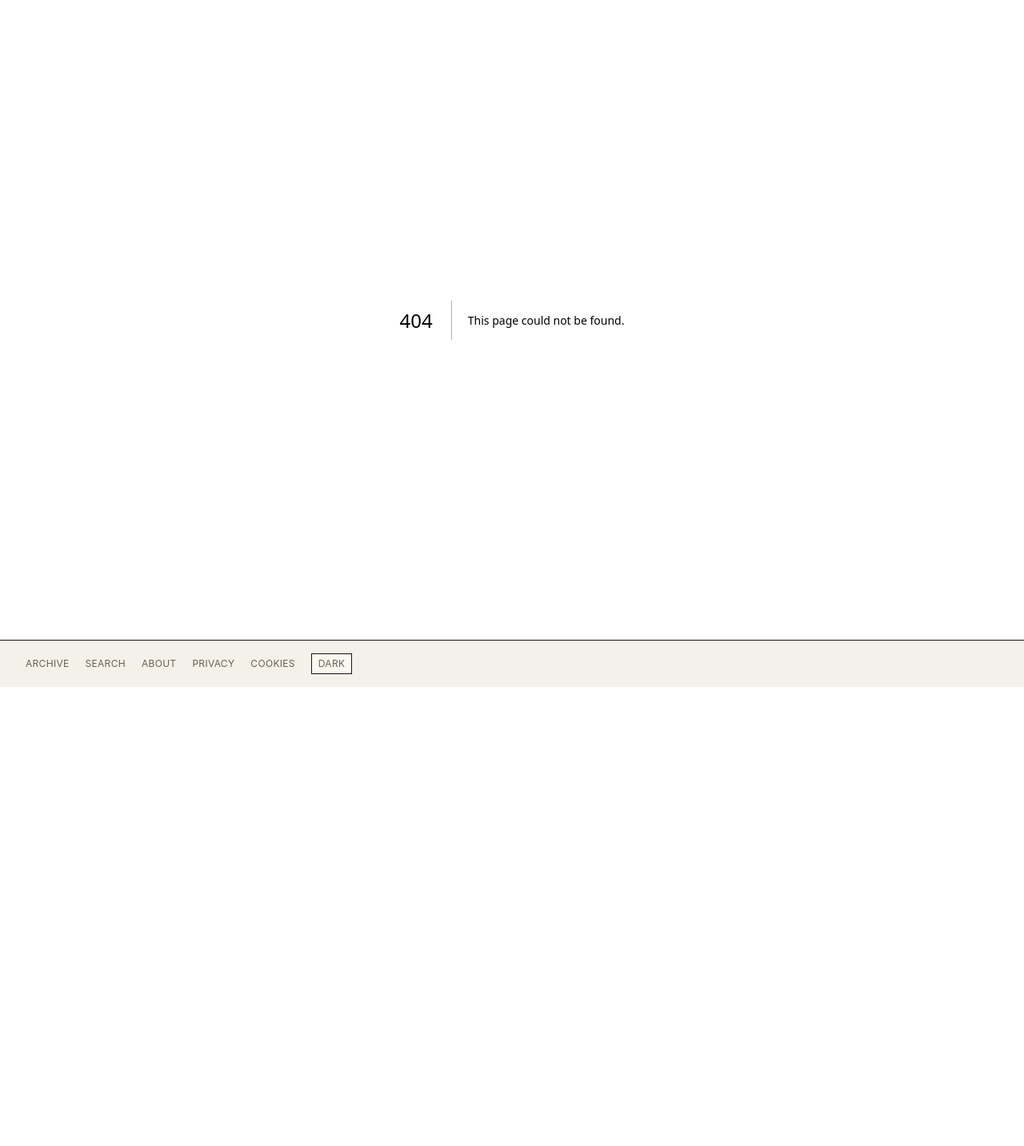
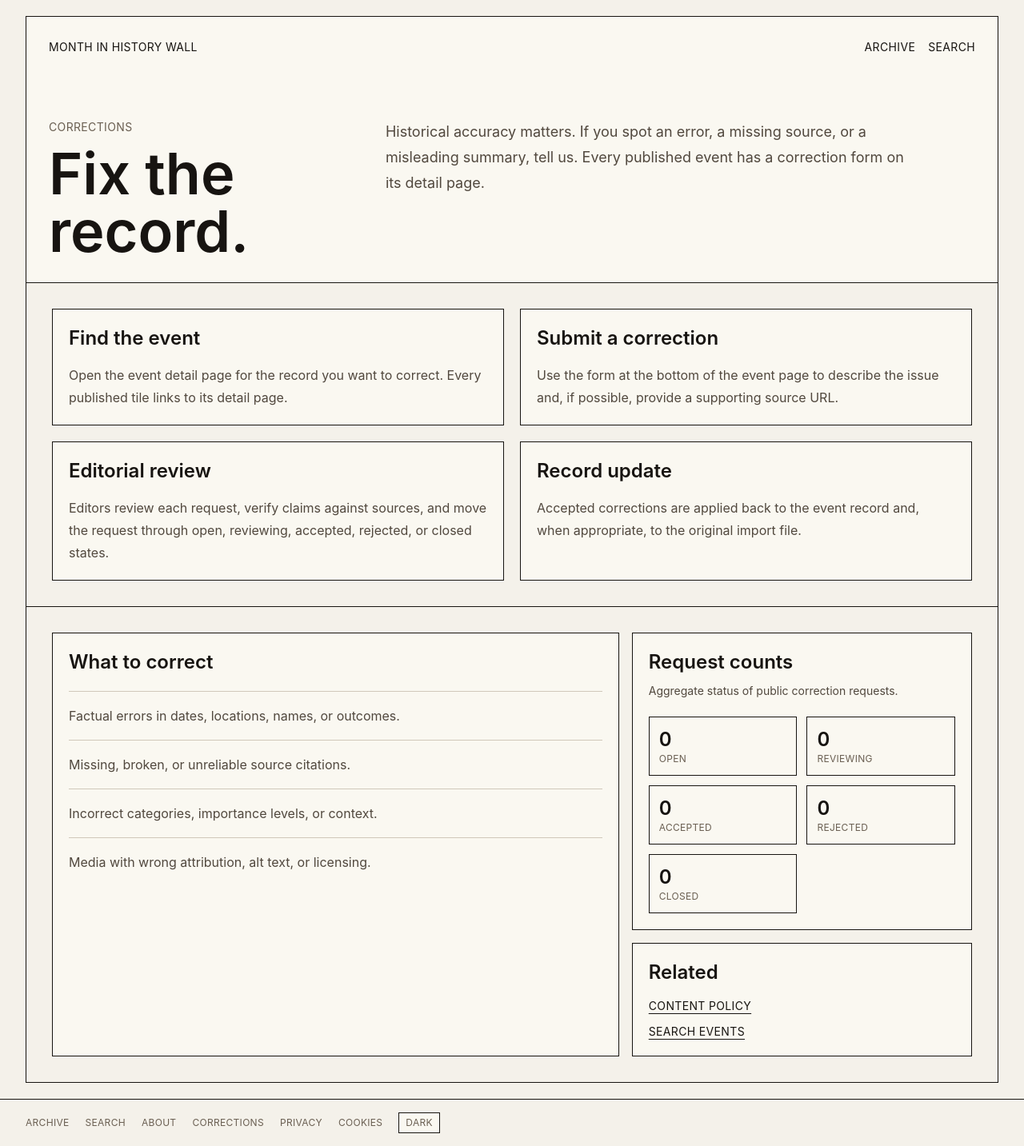
Before and after one commit to cpique/month-in-history-wall, a Next.js app: page /corrections in a window 1280 px wide. Before the commit this address had no page. Shown: the whole page at 80% size. Before the commit the page ends 859 px from the top, so only its background shows below. Built offline with nearby package versions, Linux system fonts and the light colour scheme; no server answers; the database is empty.

Commit message:
Add public Corrections page at /corrections

```diff
--- /dev/null
+++ b/app/corrections/page.tsx
@@ -0,0 +1,167 @@
+import Link from "next/link";
+import { getCorrectionRequestCounts } from "@/lib/correction-repository";
+import type { CorrectionRequestStatus } from "@/lib/domain-types";
+
+export const dynamic = "force-dynamic";
+
+export const metadata = {
+  title: "Corrections | Month in History Wall",
+  description:
+    "How Month in History Wall handles factual corrections, source updates, and reader-reported issues.",
+};
+
+const statusOrder: CorrectionRequestStatus[] = [
+  "open",
+  "reviewing",
+  "accepted",
+  "rejected",
+  "closed",
+];
+
+function statusLabel(status: CorrectionRequestStatus) {
+  return status.replaceAll("_", " ");
+}
+
+const processSteps = [
+  {
+    title: "Find the event",
+    description:
+      "Open the event detail page for the record you want to correct. Every published tile links to its detail page.",
+  },
+  {
+    title: "Submit a correction",
+    description:
+      "Use the form at the bottom of the event page to describe the issue and, if possible, provide a supporting source URL.",
+  },
+  {
+    title: "Editorial review",
+    description:
+      "Editors review each request, verify claims against sources, and move the request through open, reviewing, accepted, rejected, or closed states.",
+  },
+  {
+    title: "Record update",
+    description:
+      "Accepted corrections are applied back to the event record and, when appropriate, to the original import file.",
+  },
+];
+
+export default async function CorrectionsPage() {
+  const mongoConfigured = Boolean(process.env.MONGODB_URI);
+  const counts = mongoConfigured
+    ? await getCorrectionRequestCounts()
+    : {
+        open: 0,
+        reviewing: 0,
+        accepted: 0,
+        rejected: 0,
+        closed: 0,
+      };
+
+  return (
+    <main className="min-h-screen bg-[var(--bg-primary)] px-5 py-5 text-[var(--text-primary)] lg:px-8">
+      <section className="border border-[var(--border-primary)] bg-[var(--bg-card)] p-5 sm:p-7">
+        <nav className="flex items-center justify-between gap-4 text-sm uppercase tracking-wide">
+          <Link href="/">Month in History Wall</Link>
+          <div className="flex gap-4">
+            <Link href="/archive">Archive</Link>
+            <Link href="/search">Search</Link>
+          </div>
+        </nav>
+
+        <div className="mt-20 grid gap-6 lg:grid-cols-[minmax(280px,0.7fr)_minmax(520px,1.3fr)]">
+          <div>
+            <p className="text-sm uppercase tracking-wide text-[var(--text-muted)]">
+              Corrections
+            </p>
+            <h1 className="mt-3 max-w-3xl text-5xl font-semibold leading-none sm:text-7xl">
+              Fix the record.
+            </h1>
+          </div>
+          <p className="max-w-2xl text-lg leading-8 text-[var(--text-secondary)]">
+            Historical accuracy matters. If you spot an error, a missing source,
+            or a misleading summary, tell us. Every published event has a
+            correction form on its detail page.
+          </p>
+        </div>
+      </section>
+
+      <section className="grid gap-5 border-x border-b border-[var(--border-primary)] p-5 lg:grid-cols-2 lg:p-8">
+        {processSteps.map((step) => (
+          <article
+            className="border border-[var(--border-primary)] bg-[var(--bg-card)] p-5"
+            key={step.title}
+          >
+            <h2 className="text-2xl font-semibold">{step.title}</h2>
+            <p className="mt-4 leading-7 text-[var(--text-secondary)]">
+              {step.description}
+            </p>
+          </article>
+        ))}
+      </section>
+
+      <section className="border-x border-b border-[var(--border-primary)] p-5 lg:p-8">
+        <div className="grid gap-4 lg:grid-cols-[1fr_0.6fr]">
+          <div className="border border-[var(--border-primary)] bg-[var(--bg-card)] p-5">
+            <h2 className="text-2xl font-semibold">What to correct</h2>
+            <ul className="mt-5 space-y-4 leading-7 text-[var(--text-secondary)]">
+              {[
+                "Factual errors in dates, locations, names, or outcomes.",
+                "Missing, broken, or unreliable source citations.",
+                "Incorrect categories, importance levels, or context.",
+                "Media with wrong attribution, alt text, or licensing.",
+              ].map((item) => (
+                <li className="border-t border-[var(--border-tertiary)] pt-4" key={item}>
+                  {item}
+                </li>
+              ))}
+            </ul>
+          </div>
+
+          <div className="grid content-start gap-4">
+            <div className="border border-[var(--border-primary)] bg-[var(--bg-card)] p-5">
+              <h2 className="text-2xl font-semibold">Request counts</h2>
+              <p className="mt-2 text-sm leading-6 text-[var(--text-secondary)]">
+                Aggregate status of public correction requests.
+              </p>
+              <div className="mt-5 grid grid-cols-2 gap-3">
+                {statusOrder.map((status) => (
+                  <div
+                    className="border border-[var(--border-primary)] p-3"
+                    key={status}
+                  >
+                    <p className="text-2xl font-semibold">{counts[status]}</p>
+                    <p className="text-xs uppercase tracking-wide text-[var(--text-muted)]">
+                      {statusLabel(status)}
+                    </p>
+                  </div>
+                ))}
+              </div>
+              {!mongoConfigured ? (
+                <p className="mt-4 text-sm text-[var(--text-muted)]">
+                  MongoDB is not configured locally. Counts will appear when the
+                  database is connected.
+                </p>
+              ) : null}
+            </div>
+
+            <div className="border border-[var(--border-primary)] bg-[var(--bg-card)] p-5">
+              <h2 className="text-2xl font-semibold">Related</h2>
+              <ul className="mt-4 space-y-3 text-sm uppercase tracking-wide">
+                <li>
+                  <Link className="underline underline-offset-4" href="/policy">
+                    Content policy
+                  </Link>
+                </li>
+                <li>
+                  <Link className="underline underline-offset-4" href="/search">
+                    Search events
+                  </Link>
+                </li>
+              </ul>
+            </div>
+          </div>
+        </div>
+      </section>
+    </main>
+  );
+}
--- a/app/layout.tsx
+++ b/app/layout.tsx
@@ -35,6 +35,7 @@ export default function RootLayout({
               <Link href="/archive">Archive</Link>
               <Link href="/search">Search</Link>
               <Link href="/about">About</Link>
+              <Link href="/corrections">Corrections</Link>
               <Link href="/privacy">Privacy</Link>
               <Link href="/cookies">Cookies</Link>
               <ThemeToggle />
```
Also changed, not shown: 2 other files (tests, documents, lock files or other folders).
